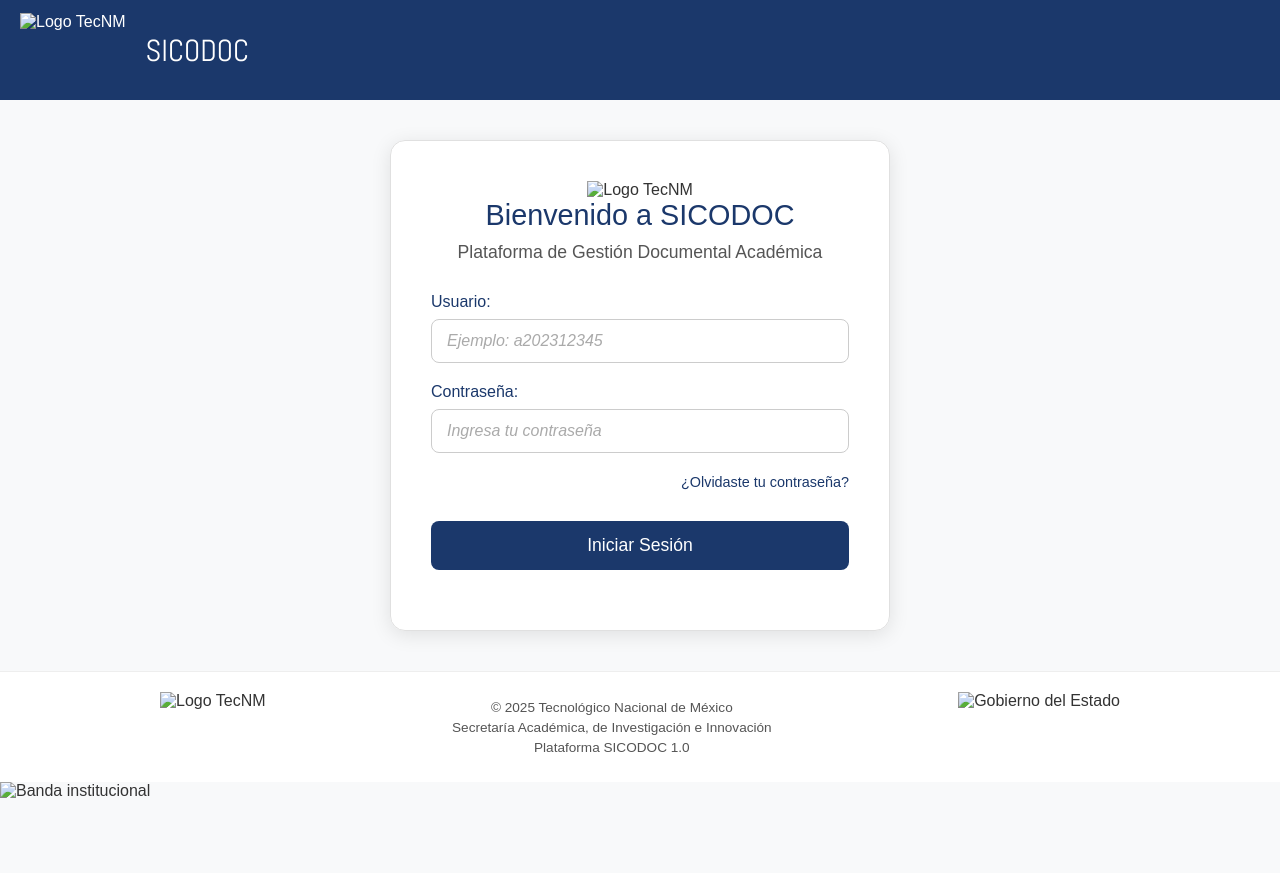
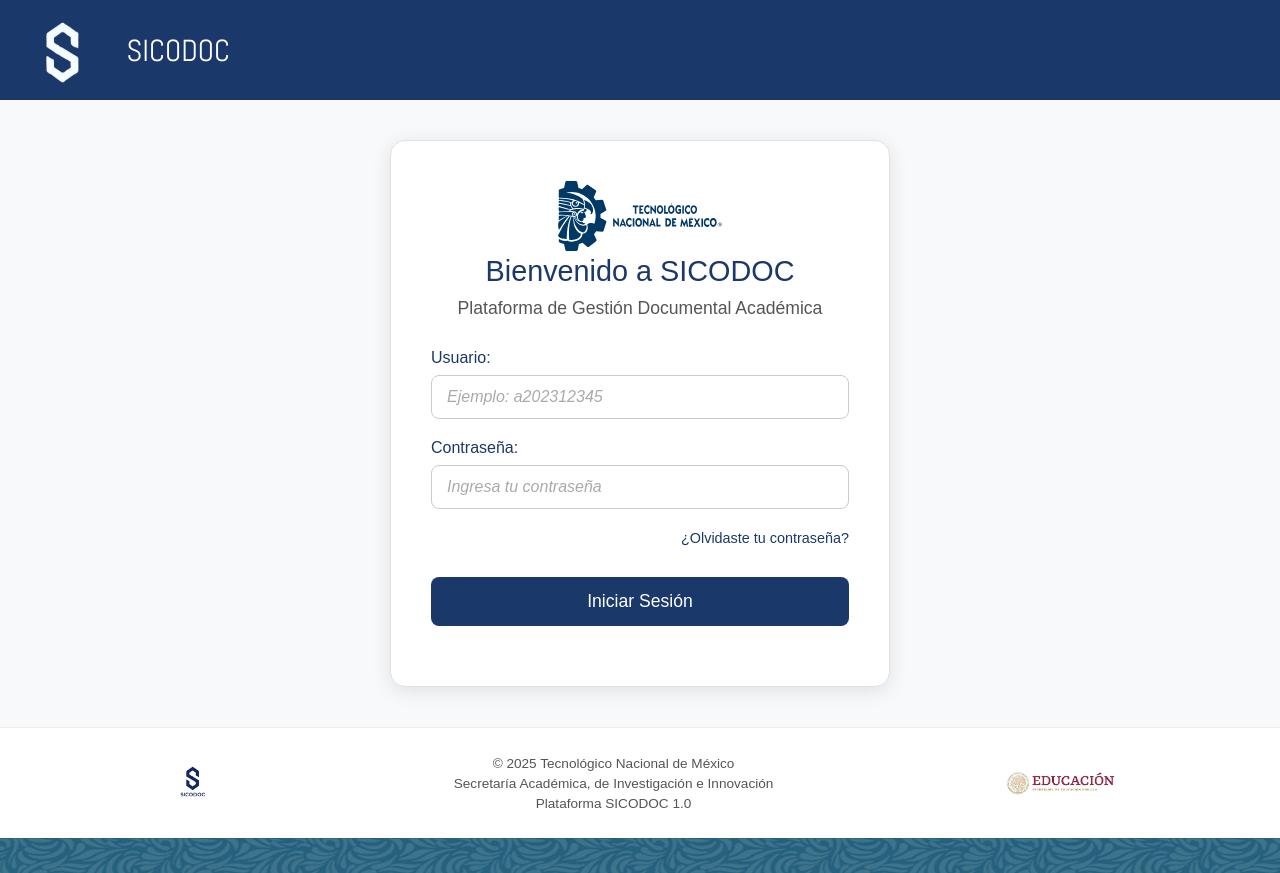
Before and after one commit to bryanbel8s/SICODOCBELICO, a plain HTML site: page sicodoc-frontend/login.html in a window 1280 px wide. Before the commit the page ends 817 px from the top, so only its background shows below. Drawn offline with Linux system fonts and the light colour scheme.

Commit message:
Update image paths in login.html for consistency and correct asset references

```diff
--- a/sicodoc-frontend/login.html
+++ b/sicodoc-frontend/login.html
@@ -6,13 +6,13 @@
     <title>Login - SICODOC | TecNM</title>
     <link rel="stylesheet" href="/sicodoc-frontend/css/style.css">
     <link href="https://fonts.googleapis.com/css2?family=Abel&display=swap" rel="stylesheet">
-    <link rel="icon" type="image/x-icon" href="images/favicon.ico">
+    <link rel="icon" type="image/x-icon" href="/sicodoc-frontend/assets/favicon/favicon.ico">
 </head>
 <body>
     <!-- HEADER -->
     <header>
         <div class="container">
-            <img src="images/logo.png" alt="Logo TecNM" class="logo">
+            <img src="/sicodoc-frontend/assets/img/logo_sin_fondo.png" alt="Logo TecNM" class="logo">
             <h1>SICODOC</h1>
         </div>
     </header>
@@ -20,7 +20,7 @@
     <main>
         <div class="contenido">
             <div class="institucional-header">
-                <img src="images/Logo_TecNM_Horizontal.svg" alt="Logo TecNM" class="logo-foot">
+                <img src="/sicodoc-frontend/assets/svg/Logo_TecNM_Horizontal.svg" alt="Logo TecNM" class="logo-foot">
                 <h2>Bienvenido a SICODOC</h2>
                 <p>Plataforma de Gestión Documental Académica</p>
             </div>
@@ -44,18 +44,18 @@
     <footer>
         <div class="container">
             <div class="footer-content">
-                <img src="images/logofoot.png" alt="Logo TecNM" class="logo-foot">
+                <img src="/sicodoc-frontend/assets/img/logo_azul_sin_fondo.png" alt="Logo TecNM" class="logo-foot">
                 <div class="footer-info">
                     <p>&copy; 2025 Tecnológico Nacional de México</p>
                     <p>Secretaría Académica, de Investigación e Innovación</p>
                     <p>Plataforma SICODOC 1.0</p>
                 </div>
-                <img src="images/estado.png" alt="Gobierno del Estado" class="logo-foot">
+                <img src="/sicodoc-frontend/assets/img/logo_educacion_sin_fondo.png" alt="Gobierno del Estado" class="logo-foot">
             </div>
         </div>
 
     </footer>
 
 </body>
-    <img src="images/logofoots.jpeg" alt="Banda institucional" height="35px">
+    <img src="/sicodoc-frontend/assets/img/barra_abajo.jpg" alt="Banda institucional" height="35px">
 </html>
```
